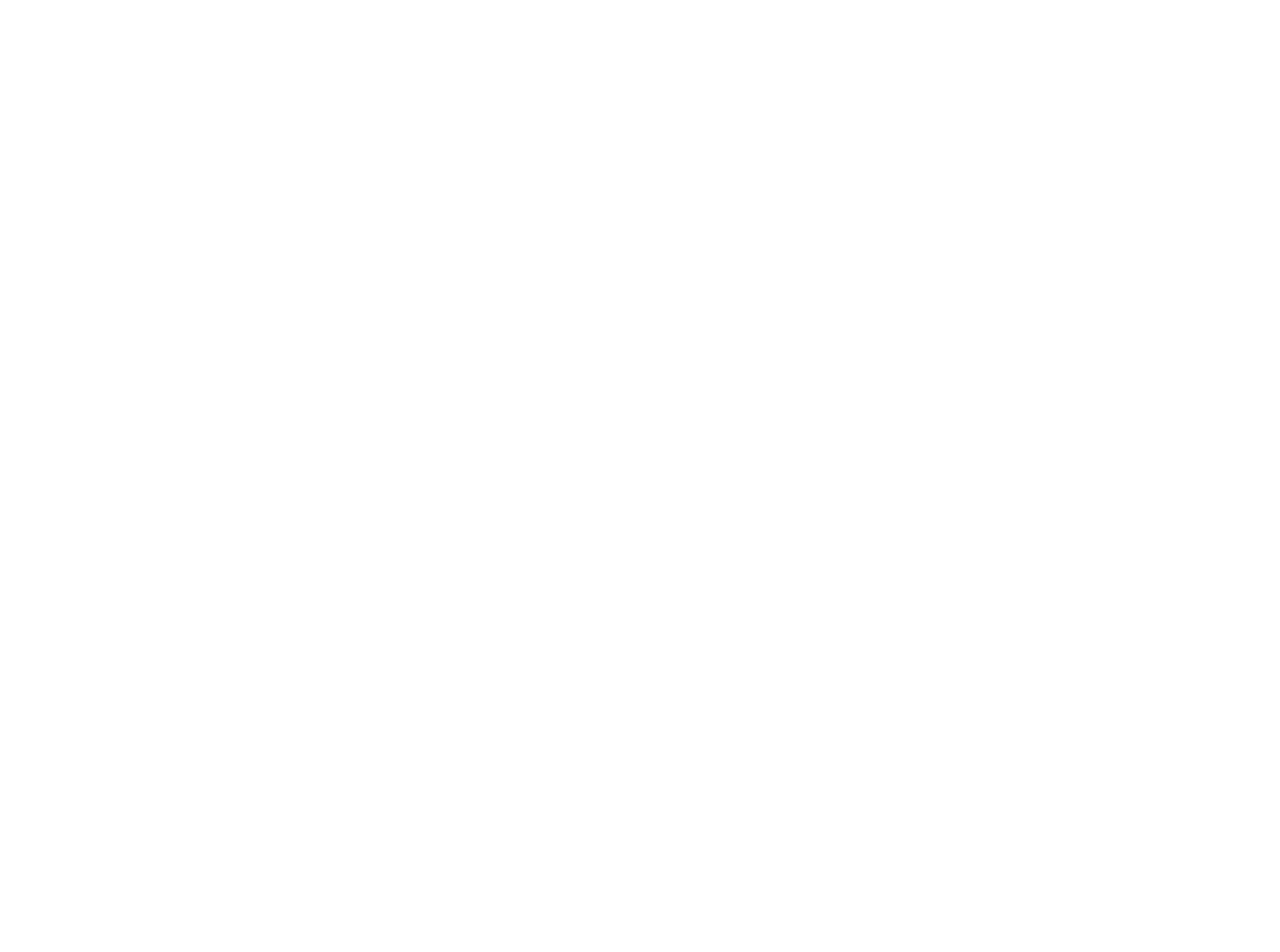
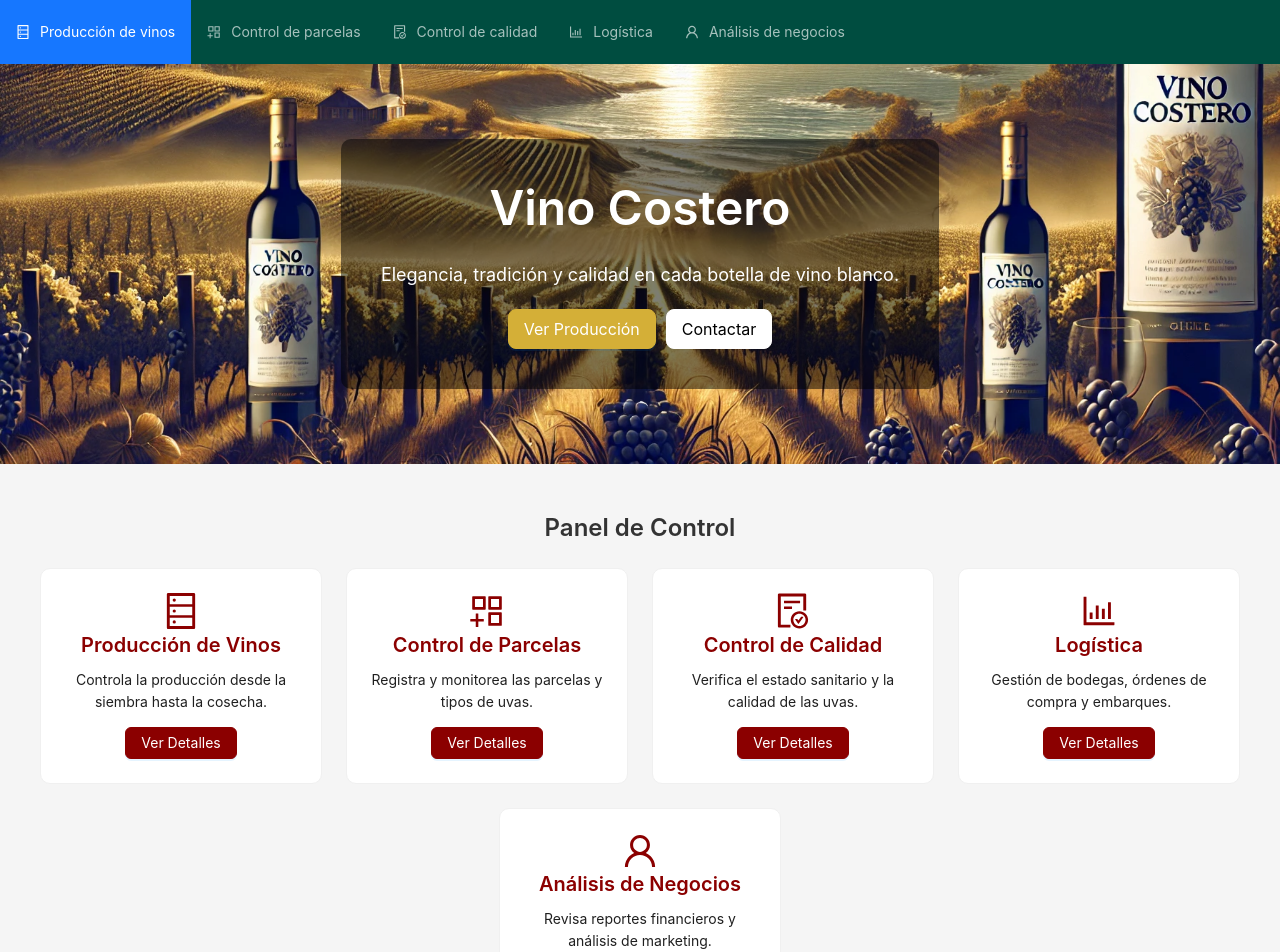
Before and after one commit to jesus-barrera-moran/vino-costero-frontend, a React (Create React App) app: page / in a window 1280 px wide. Before the commit this address had no page. Shown: the top 952 px of the page. Before the commit the page ends 800 px from the top, so only its background shows below. Built offline with nearby package versions, Linux system fonts and the light colour scheme.

Commit message:
Crear pagina principal

```diff
--- a/src/App.js
+++ b/src/App.js
@@ -14,11 +14,15 @@
 import GrapeTypeForm from './pages/GrapeTypeForm';
 import SowingsListWithDetails from './pages/SowingsListWithDetails';
 import SowingForm from './pages/SowingForm';
+import MainPage from './pages/HomePage';
 
 function App() {
   return (
     <Router>
       <Routes>
+        {/* Ruta para la página principal */}
+        <Route path="/" element={<MainPage />} />
+
         {/* Ruta para el inicio de sesión */}
         <Route path="/login" element={<Login />} />
 
--- /dev/null
+++ b/src/pages/HomePage.js
@@ -0,0 +1,135 @@
+import React from 'react';
+import { Layout, Menu, Button, Row, Col, Typography, Card } from 'antd';
+import {
+  DatabaseOutlined,
+  BarChartOutlined,
+  AppstoreAddOutlined,
+  UserOutlined,
+  FileDoneOutlined,
+} from '@ant-design/icons';
+import './MainPage.css'; // Puedes usar este archivo para manejar los estilos de la imagen del banner
+
+const { Header, Content, Footer } = Layout;
+const { Title, Paragraph } = Typography;
+
+const MainPage = () => {
+  return (
+    <Layout style={{ minHeight: '100vh', backgroundColor: '#F5F5F5' }}>
+      {/* Barra de navegación superior */}
+      <Header style={{ backgroundColor: '#004d40', padding: 0 }}>
+        <Menu theme="dark" mode="horizontal" defaultSelectedKeys={['1']} style={{ backgroundColor: '#004d40' }}>
+          <Menu.Item key="1" icon={<DatabaseOutlined />}>Producción de vinos</Menu.Item>
+          <Menu.Item key="2" icon={<AppstoreAddOutlined />}>Control de parcelas</Menu.Item>
+          <Menu.Item key="3" icon={<FileDoneOutlined />}>Control de calidad</Menu.Item>
+          <Menu.Item key="4" icon={<BarChartOutlined />}>Logística</Menu.Item>
+          <Menu.Item key="5" icon={<UserOutlined />}>Análisis de negocios</Menu.Item>
+        </Menu>
+      </Header>
+
+      {/* Banner/Encabezado con imagen */}
+      <div className="banner-container">
+        <div className="banner-content">
+          <Title level={1} style={{ color: '#fff', fontSize: '48px', textAlign: 'center' }}>Vino Costero</Title>
+          <Paragraph style={{ color: '#fff', fontSize: '18px', textAlign: 'center' }}>
+            Elegancia, tradición y calidad en cada botella de vino blanco.
+          </Paragraph>
+          <Row justify="center" style={{ marginTop: '20px' }}>
+            <Button type="primary" size="large" style={{ backgroundColor: '#D4AF37', borderColor: '#D4AF37', marginRight: '10px' }}>
+              Ver Producción
+            </Button>
+            <Button type="default" size="large" style={{ color: '#000', borderColor: '#fff' }}>
+              Contactar
+            </Button>
+          </Row>
+        </div>
+      </div>
+
+      {/* Contenido principal con tarjetas destacadas */}
+      <Content style={{ margin: '24px 16px', padding: 24 }}>
+        <Title level={3} style={{ color: '#333', textAlign: 'center' }}>Panel de Control</Title>
+
+        <Row gutter={[24, 24]} justify="center" style={{ marginTop: '24px' }}>
+          <Col xs={24} sm={12} lg={6}>
+            <Card
+              hoverable
+              style={{ borderRadius: '10px', backgroundColor: '#fff', textAlign: 'center' }}
+            >
+              <DatabaseOutlined style={{ fontSize: '36px', color: '#8B0000' }} />
+              <Title level={4} style={{ color: '#8B0000' }}>Producción de Vinos</Title>
+              <Paragraph>Controla la producción desde la siembra hasta la cosecha.</Paragraph>
+              <Button type="primary" style={{ backgroundColor: '#8B0000', borderColor: '#8B0000' }}>Ver Detalles</Button>
+            </Card>
+          </Col>
+
+          <Col xs={24} sm={12} lg={6}>
+            <Card
+              hoverable
+              style={{ borderRadius: '10px', backgroundColor: '#fff', textAlign: 'center' }}
+            >
+              <AppstoreAddOutlined style={{ fontSize: '36px', color: '#8B0000' }} />
+              <Title level={4} style={{ color: '#8B0000' }}>Control de Parcelas</Title>
+              <Paragraph>Registra y monitorea las parcelas y tipos de uvas.</Paragraph>
+              <Button type="primary" style={{ backgroundColor: '#8B0000', borderColor: '#8B0000' }}>Ver Detalles</Button>
+            </Card>
+          </Col>
+
+          <Col xs={24} sm={12} lg={6}>
+            <Card
+              hoverable
+              style={{ borderRadius: '10px', backgroundColor: '#fff', textAlign: 'center' }}
+            >
+              <FileDoneOutlined style={{ fontSize: '36px', color: '#8B0000' }} />
+              <Title level={4} style={{ color: '#8B0000' }}>Control de Calidad</Title>
+              <Paragraph>Verifica el estado sanitario y la calidad de las uvas.</Paragraph>
+              <Button type="primary" style={{ backgroundColor: '#8B0000', borderColor: '#8B0000' }}>Ver Detalles</Button>
+            </Card>
+          </Col>
+
+          <Col xs={24} sm={12} lg={6}>
+            <Card
+              hoverable
+              style={{ borderRadius: '10px', backgroundColor: '#fff', textAlign: 'center' }}
+            >
+              <BarChartOutlined style={{ fontSize: '36px', color: '#8B0000' }} />
+              <Title level={4} style={{ color: '#8B0000' }}>Logística</Title>
+              <Paragraph>Gestión de bodegas, órdenes de compra y embarques.</Paragraph>
+              <Button type="primary" style={{ backgroundColor: '#8B0000', borderColor: '#8B0000' }}>Ver Detalles</Button>
+            </Card>
+          </Col>
+
+          <Col xs={24} sm={12} lg={6}>
+            <Card
+              hoverable
+              style={{ borderRadius: '10px', backgroundColor: '#fff', textAlign: 'center' }}
+            >
+              <UserOutlined style={{ fontSize: '36px', color: '#8B0000' }} />
+              <Title level={4} style={{ color: '#8B0000' }}>Análisis de Negocios</Title>
+              <Paragraph>Revisa reportes financieros y análisis de marketing.</Paragraph>
+              <Button type="primary" style={{ backgroundColor: '#8B0000', borderColor: '#8B0000' }}>Ver Detalles</Button>
+            </Card>
+          </Col>
+        </Row>
+
+        {/* Sección de estadísticas o gráficos */}
+        <Row justify="center" style={{ marginTop: '48px' }}>
+          <Col xs={24} md={12}>
+            <Card
+              hoverable
+              style={{ borderRadius: '10px', backgroundColor: '#D4AF37', textAlign: 'center' }}
+            >
+              <Title level={3} style={{ color: '#fff' }}>Estadísticas Generales</Title>
+              <Paragraph style={{ color: '#fff' }}>Muestra los gráficos y estadísticas clave de la empresa.</Paragraph>
+            </Card>
+          </Col>
+        </Row>
+      </Content>
+
+      {/* Footer */}
+      <Footer style={{ textAlign: 'center', backgroundColor: '#004d40', color: '#fff' }}>
+        Vino Costero ©2024 - Sistema de Control de Producción y Logística
+      </Footer>
+    </Layout>
+  );
+};
+
+export default MainPage;
--- /dev/null
+++ b/src/pages/MainPage.css
@@ -0,0 +1,30 @@
+/* MainPage.css */
+
+.banner-container {
+    /* background-image: url('https://via.placeholder.com/1920x600'); */
+    background-image: url('../images/banner.webp'); /* Aquí puedes colocar la URL de tu imagen de fondo */
+    background-size: cover;
+    background-position: bottom;
+    height: 400px;
+    display: flex;
+    justify-content: center;
+    align-items: center;
+    position: relative;
+  }
+
+  .banner-content {
+    text-align: center;
+    background-color: rgba(0, 0, 0, 0.5); /* Oscurece un poco la imagen para resaltar el texto */
+    padding: 40px;
+    border-radius: 10px;
+  }
+
+  @media (max-width: 768px) {
+    .banner-container {
+      height: 250px;
+    }
+
+    .banner-content {
+      padding: 20px;
+    }
+  }
```
Also changed, not shown: src/images/banner.webp (added).
